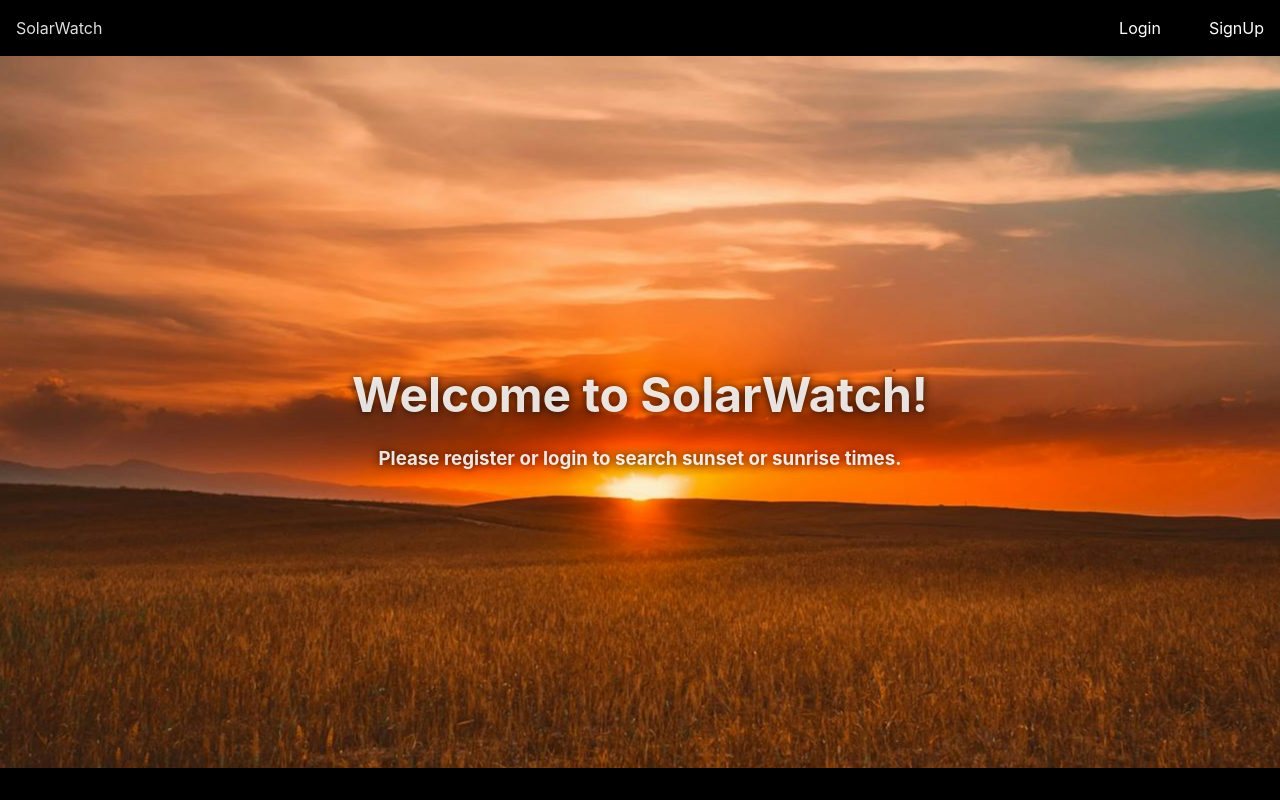
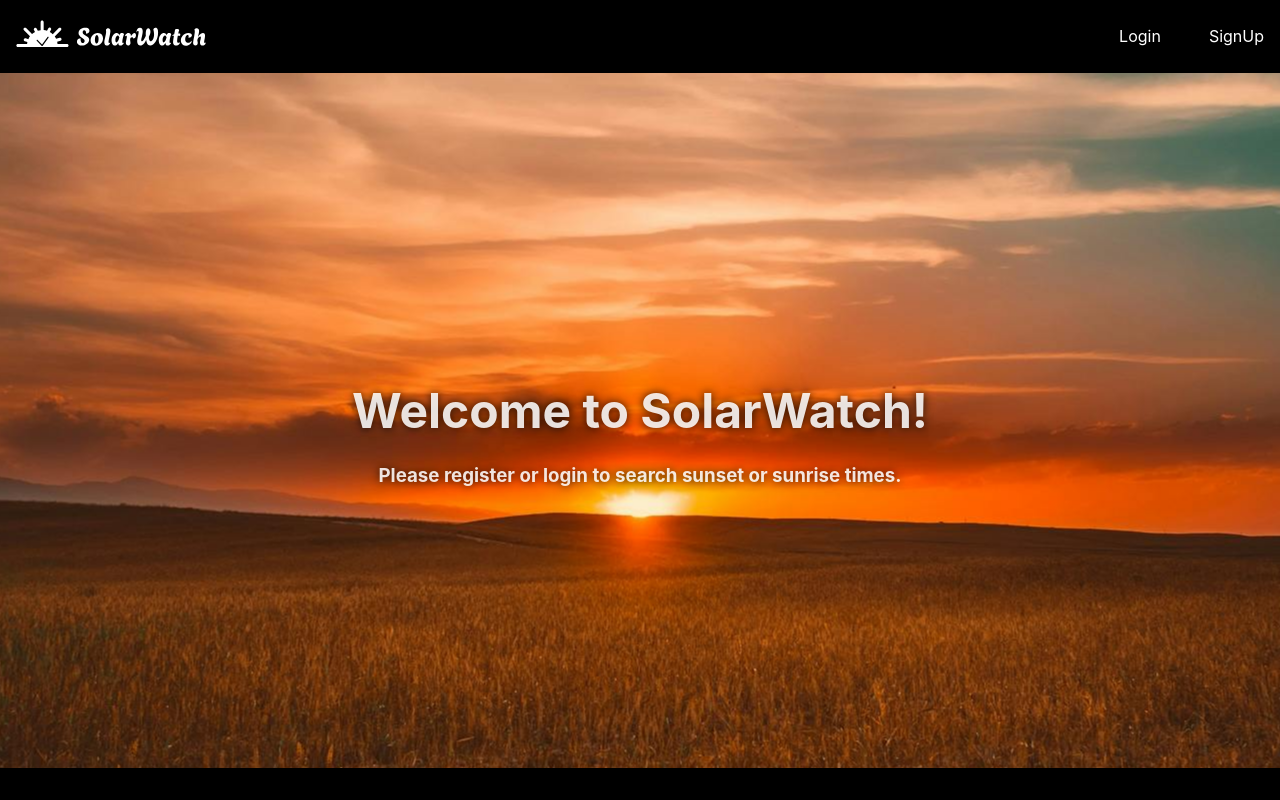
Before and after one commit to KrisztaAntal/Solar-watch, a React (Vite) app in the folder frontend/: page / in a window 1280 px wide. Built offline with nearby package versions, Linux system fonts and the light colour scheme.

Commit message:
add logo to navBar

```diff
--- a/frontend/src/components/navbar/NavBar.jsx
+++ b/frontend/src/components/navbar/NavBar.jsx
@@ -3,6 +3,7 @@ import styles from "./NavBar.module.css";
 import {useEffect, useState} from "react";
 import Footer from "../footer/Footer.jsx";
 import {useUser} from "../../context/UserProvider.jsx";
+import logo from "../../assets/solar-watch-logo.svg";
 
 function NavBar() {
     const [isOpen, setIsOpen] = useState(false);
@@ -28,7 +29,7 @@ function NavBar() {
     return (
         <>
             <nav className={styles.navbar}>
-                <div className={styles.logo} onClick={() => navigate("/")}>SolarWatch</div>
+                <div className={styles.logo} onClick={() => navigate("/")}><img src={logo} alt={"SolarWatch"}/></div>
                 <button className={styles.hamburger} onClick={toggleMenu}>
                     ☰
                 </button>
--- a/frontend/src/components/navbar/NavBar.module.css
+++ b/frontend/src/components/navbar/NavBar.module.css
@@ -12,6 +12,10 @@
 }
 .logo{
     width: fit-content;
+}
+
+.logo img{
+    max-width: 12em;
 }
 
 .hamburger {
```
Also changed, not shown: frontend/src/assets/solar-watch-logo.svg (added).
